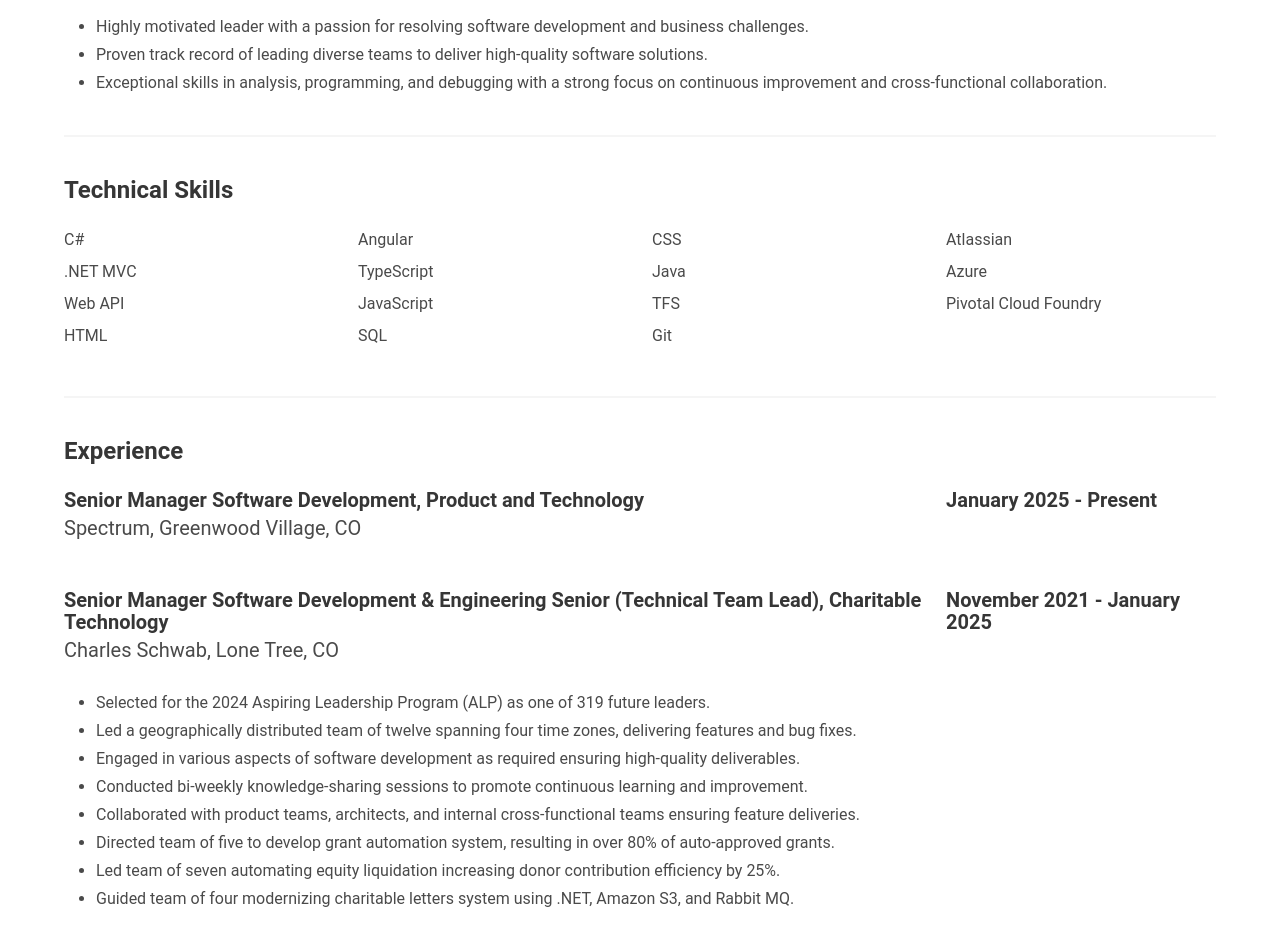
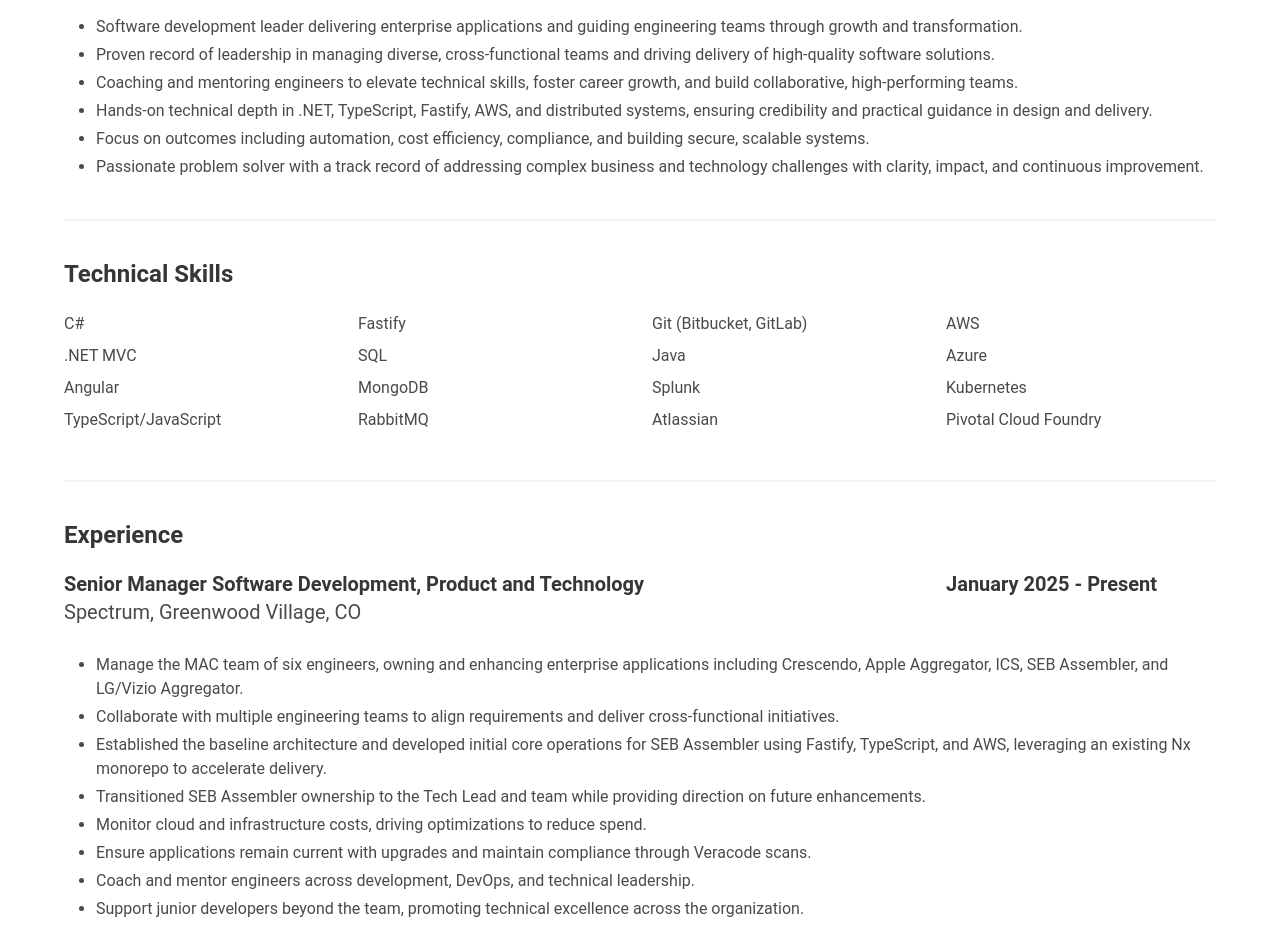
Before and after one commit to hendrang/hendrang, an Angular app: page /resume in a window 1280 px wide. Shown: the part 340-1275 px from the top of the page. Built offline with nearby package versions, Linux system fonts and the light colour scheme.

Commit message:
Updated PL resume
Updated PL resume

```diff
--- a/src/app/components/resume/resume.component.html
+++ b/src/app/components/resume/resume.component.html
@@ -19,9 +19,12 @@
         <div class="title is-size-4">Summary</div>
         <div class="content">
           <ul>
-            <li>Highly motivated leader with a passion for resolving software development and business challenges.</li>
-            <li>Proven track record of leading diverse teams to deliver high-quality software solutions. </li>
-            <li>Exceptional skills in analysis, programming, and debugging with a strong focus on continuous improvement and cross-functional collaboration.</li>
+            <li>Software development leader delivering enterprise applications and guiding engineering teams through growth and transformation.</li>
+            <li>Proven record of leadership in managing diverse, cross-functional teams and driving delivery of high-quality software solutions.</li>
+            <li>Coaching and mentoring engineers to elevate technical skills, foster career growth, and build collaborative, high-performing teams.</li>
+            <li>Hands-on technical depth in .NET, TypeScript, Fastify, AWS, and distributed systems, ensuring credibility and practical guidance in design and delivery.</li>
+            <li>Focus on outcomes including automation, cost efficiency, compliance, and building secure, scalable systems.</li>
+            <li>Passionate problem solver with a track record of addressing complex business and technology challenges with clarity, impact, and continuous improvement.</li>
           </ul>
         </div>
       </div>
@@ -37,30 +40,31 @@
             <ul>
               <li class="mb-2">C#</li>
               <li class="mb-2">.NET MVC</li>
-              <li class="mb-2">Web API</li>
-              <li class="mb-2">HTML</li>
+              <li class="mb-2">Angular</li>
+              <li class="mb-2">TypeScript/JavaScript</li>
             </ul>
           </div>
           <div class="column">
             <ul>
-              <li class="mb-2">Angular</li>
-              <li class="mb-2">TypeScript</li>
-              <li class="mb-2">JavaScript</li>
+              <li class="mb-2">Fastify</li>
               <li class="mb-2">SQL</li>
+              <li class="mb-2">MongoDB</li>
+              <li class="mb-2">RabbitMQ</li>
             </ul>
           </div>
           <div class="column">
             <ul>
-              <li class="mb-2">CSS</li>
+              <li class="mb-2">Git (Bitbucket, GitLab)</li>
               <li class="mb-2">Java</li>
-              <li class="mb-2">TFS</li>
-              <li class="mb-2">Git</li>
+              <li class="mb-2">Splunk</li>
+              <li class="mb-2">Atlassian</li>
             </ul>
           </div>
           <div class="column">
             <ul>
-              <li class="mb-2">Atlassian</li>
+              <li class="mb-2">AWS</li>
               <li class="mb-2">Azure</li>
+              <li class="mb-2">Kubernetes</li>
               <li class="mb-2">Pivotal Cloud Foundry</li>
             </ul>
           </div>
@@ -89,7 +93,16 @@
             </div>
         </div>
         <div class="content">
-
+          <ul>
+            <li>Manage the MAC team of six engineers, owning and enhancing enterprise applications including Crescendo, Apple Aggregator, ICS, SEB Assembler, and LG/Vizio Aggregator.</li>
+            <li>Collaborate with multiple engineering teams to align requirements and deliver cross-functional initiatives.</li>
+            <li>Established the baseline architecture and developed initial core operations for SEB Assembler using Fastify, TypeScript, and AWS, leveraging an existing Nx monorepo to accelerate delivery.</li>
+            <li>Transitioned SEB Assembler ownership to the Tech Lead and team while providing direction on future enhancements.</li>
+            <li>Monitor cloud and infrastructure costs, driving optimizations to reduce spend.</li>
+            <li>Ensure applications remain current with upgrades and maintain compliance through Veracode scans.</li>
+            <li>Coach and mentor engineers across development, DevOps, and technical leadership.</li>
+            <li>Support junior developers beyond the team, promoting technical excellence across the organization.</li>
+          </ul>
         </div>
       </div>
       <div class="container pt-5">
@@ -110,12 +123,11 @@
           <ul>
             <li>Selected for the 2024 Aspiring Leadership Program (ALP) as one of 319 future leaders.</li>
             <li>Led a geographically distributed team of twelve spanning four time zones, delivering features and bug fixes.</li>
-            <li>Engaged in various aspects of software development as required ensuring high-quality deliverables.</li>
-            <li>Conducted bi-weekly knowledge-sharing sessions to promote continuous learning and improvement.</li>
-            <li>Collaborated with product teams, architects, and internal cross-functional teams ensuring feature deliveries.</li>
             <li>Directed team of five to develop grant automation system, resulting in over 80% of auto-approved grants.</li>
             <li>Led team of seven automating equity liquidation increasing donor contribution efficiency by 25%.</li>
-            <li>Guided team of four modernizing charitable letters system using .NET, Amazon S3, and Rabbit MQ.</li>
+            <li>Guided team of four modernizing charitable letters system using .NET, Amazon S3, and RabbitMQ.</li>
+            <li>Partnered with product, architects, and cross-functional teams to deliver enterprise initiatives.</li>
+            <li>Promoted a culture of continuous learning by facilitating regular team knowledge-sharing sessions.</li>
           </ul>
         </div>
       </div>
@@ -376,26 +388,6 @@
         <div class="columns">
           <div class="column is-9 ">
             <div class="title is-size-5">
-              PT Mega Sukses Abadi
-                </div>
-            <div class="subtitle is-size-5">
-              Web Developer
-                </div>
-          </div>
-          <div class="column is-3 title is-size-5">
-            April 2020 - Present
-            </div>
-        </div>
-        <div class="content">
-          <ul>
-            <li>Side project promoting engineering tools distributor firm online (<a href="https://msateknik.id/" target="blank">MSA Teknik</a>).</li>
-          </ul>
-        </div>
-      </div>
-      <div class="container pt-5">
-        <div class="columns">
-          <div class="column is-9 ">
-            <div class="title is-size-5">
               Andria's Kitchen
                 </div>
             <div class="subtitle is-size-5">
@@ -409,6 +401,26 @@
         <div class="content">
           <ul>
             <li>Side project promoting <a href="http://andriaskitchen.com/" target="blank">Andria's Kitchen</a> catering business online using Angular2, Typescript, Webpack, and NoSQL.</li>
+          </ul>
+        </div>
+      </div>
+      <div class="container pt-5">
+        <div class="columns">
+          <div class="column is-9 ">
+            <div class="title is-size-5">
+              PT Mega Sukses Abadi
+                </div>
+            <div class="subtitle is-size-5">
+              Web Developer
+                </div>
+          </div>
+          <div class="column is-3 title is-size-5">
+            April 2020 - April 2023
+            </div>
+        </div>
+        <div class="content">
+          <ul>
+            <li>Side project promoting engineering tools distributor firm online (<a href="https://msateknik.id/" target="blank">MSA Teknik</a>).</li>
           </ul>
         </div>
       </div>
```
Also changed, not shown: 1 other file (tests, documents, lock files or other folders).
